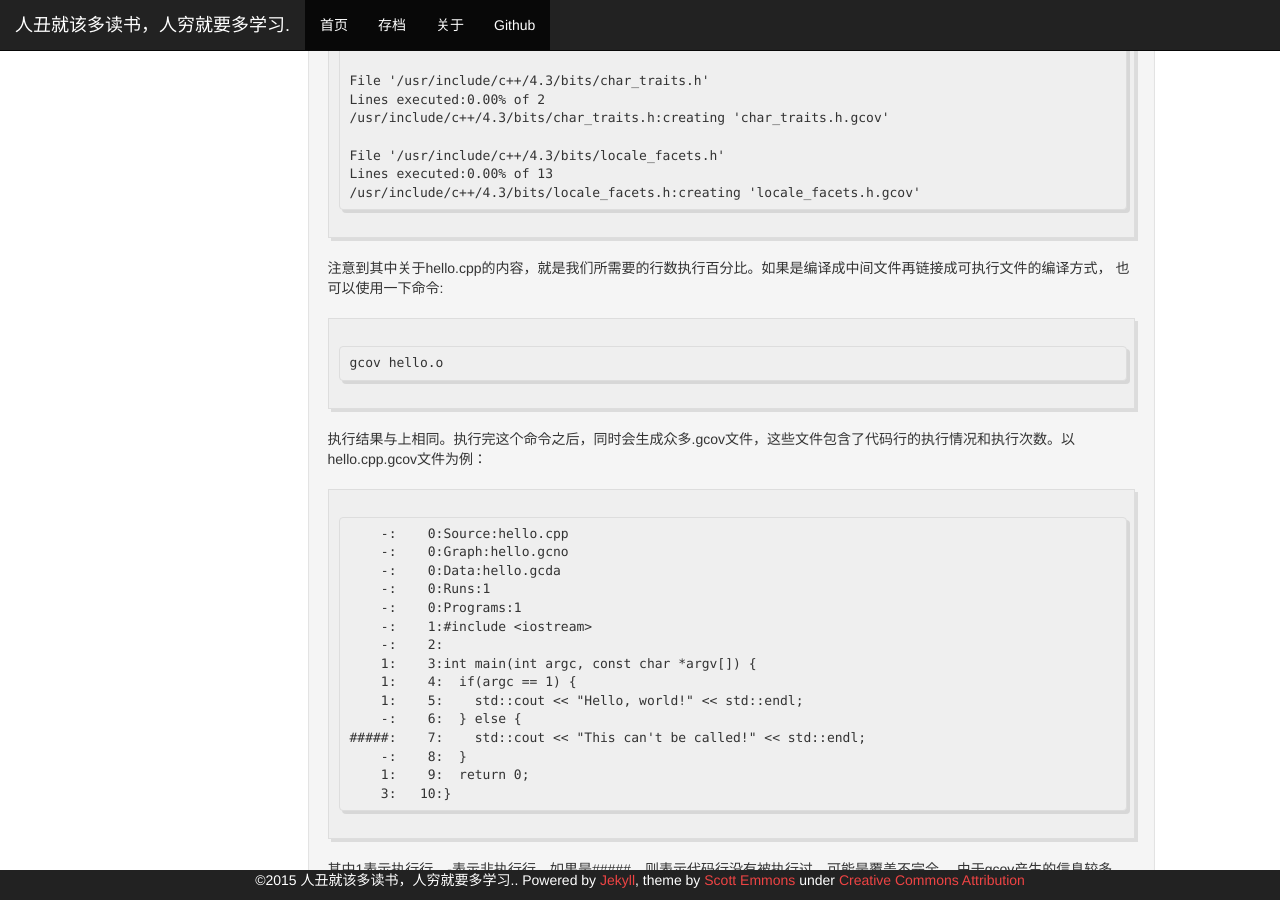
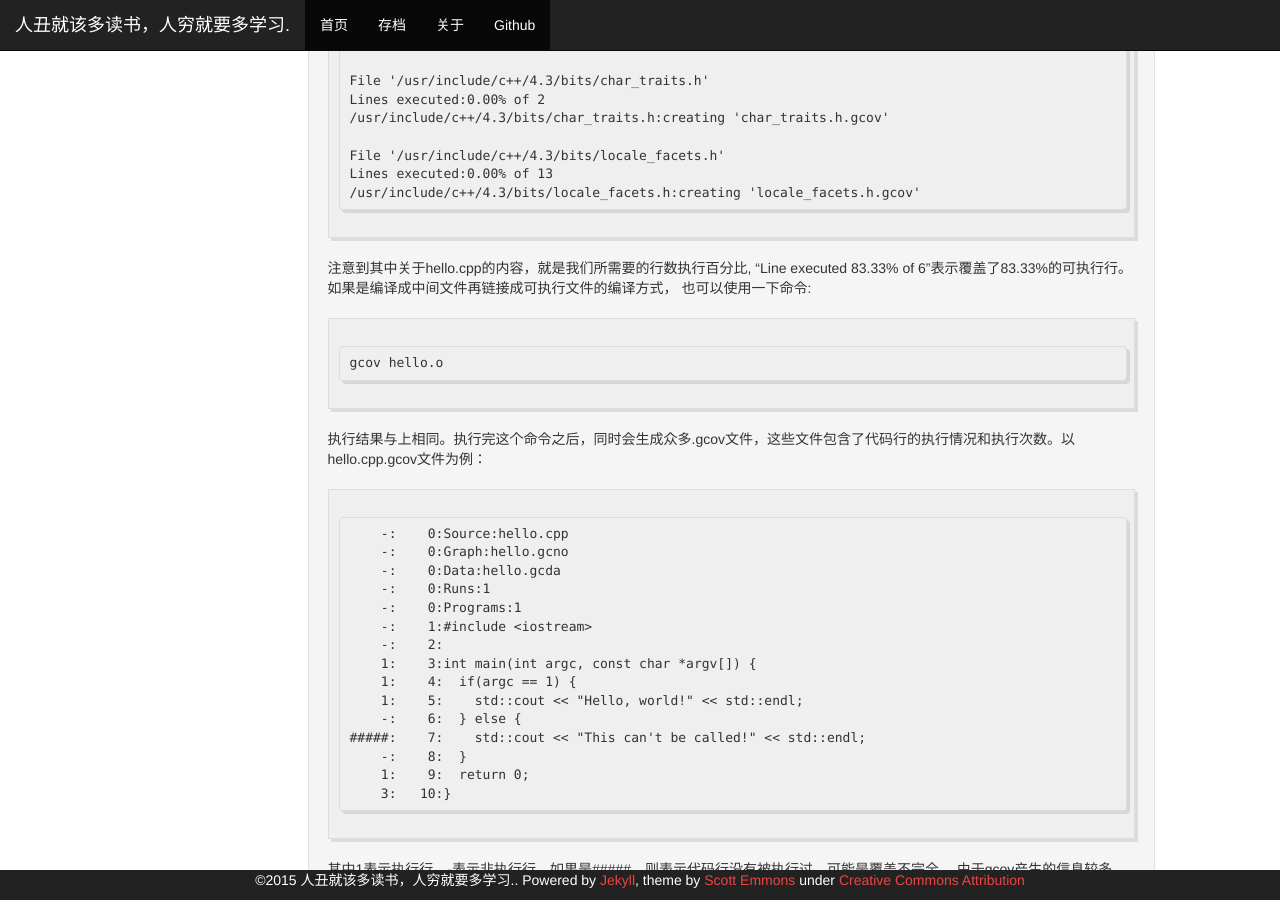
Before and after one commit to phonzia/old_blog, a Jekyll site: the page built from _posts/2015-04-10-UnitTest2.md, in a window 1280 px wide and 900 px high, scrolled down 1693 px. Built offline with Jekyll 4.4.1, drawn with Linux system fonts in a browser that asks for light colours; Markdown is read by kramdown in place of the engine named in the settings; comment, search, counter and statistics services are not loaded.

Commit message:
modify post

```diff
--- a/_posts/2015-04-10-UnitTest2.md
+++ b/_posts/2015-04-10-UnitTest2.md
@@ -75,8 +75,8 @@ gcov的基本功能包括：
     Lines executed:0.00% of 13
     /usr/include/c++/4.3/bits/locale_facets.h:creating 'locale_facets.h.gcov'
 
-注意到其中关于hello.cpp的内容，就是我们所需要的行数执行百分比。如果是编译成中间文件再链接成可执行文件的编译方式，
-也可以使用一下命令:
+注意到其中关于hello.cpp的内容，就是我们所需要的行数执行百分比, "Line executed 83.33% of 6"表示覆盖了83.33%的可执行行。
+如果是编译成中间文件再链接成可执行文件的编译方式， 也可以使用一下命令:
 
     gcov hello.o
 
```
